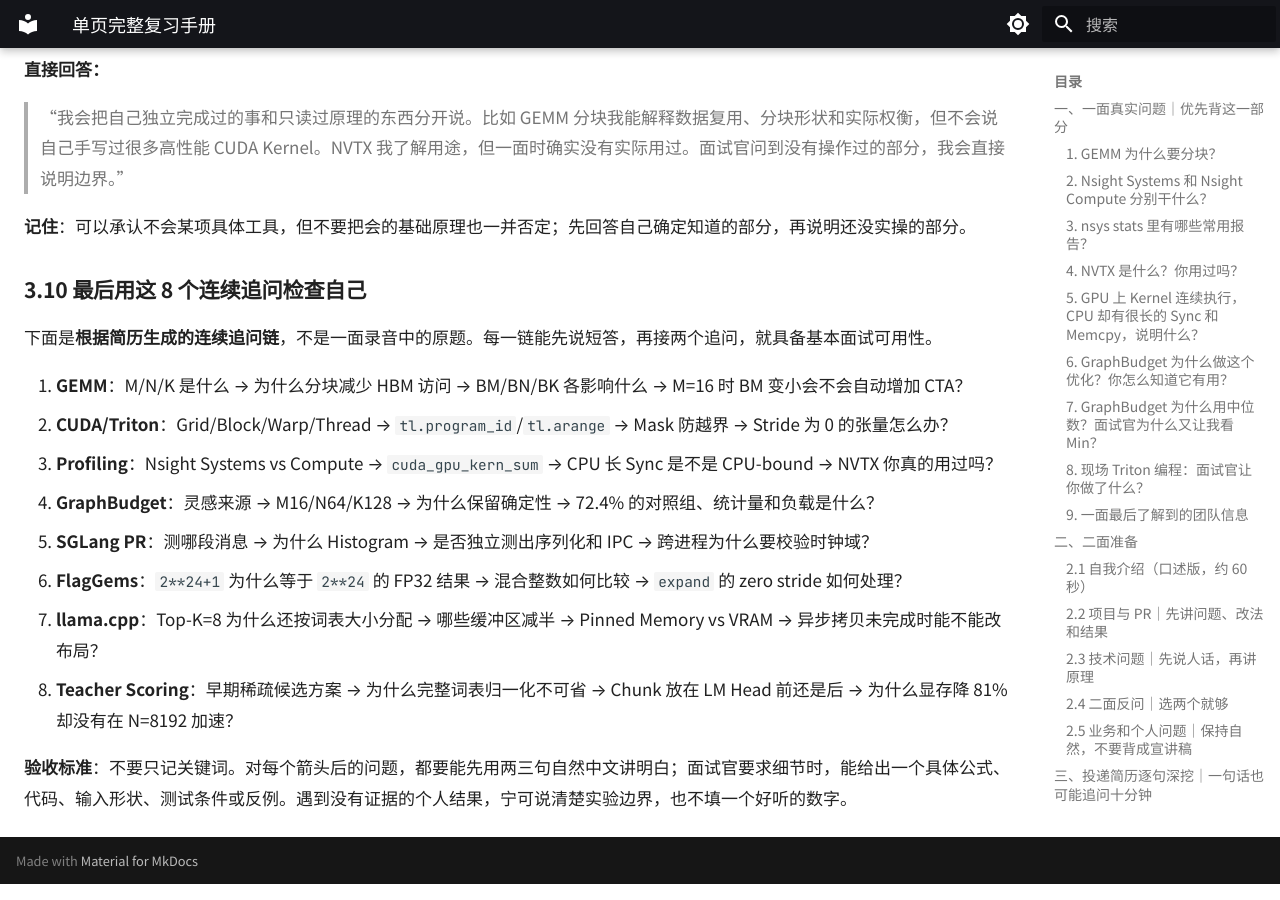
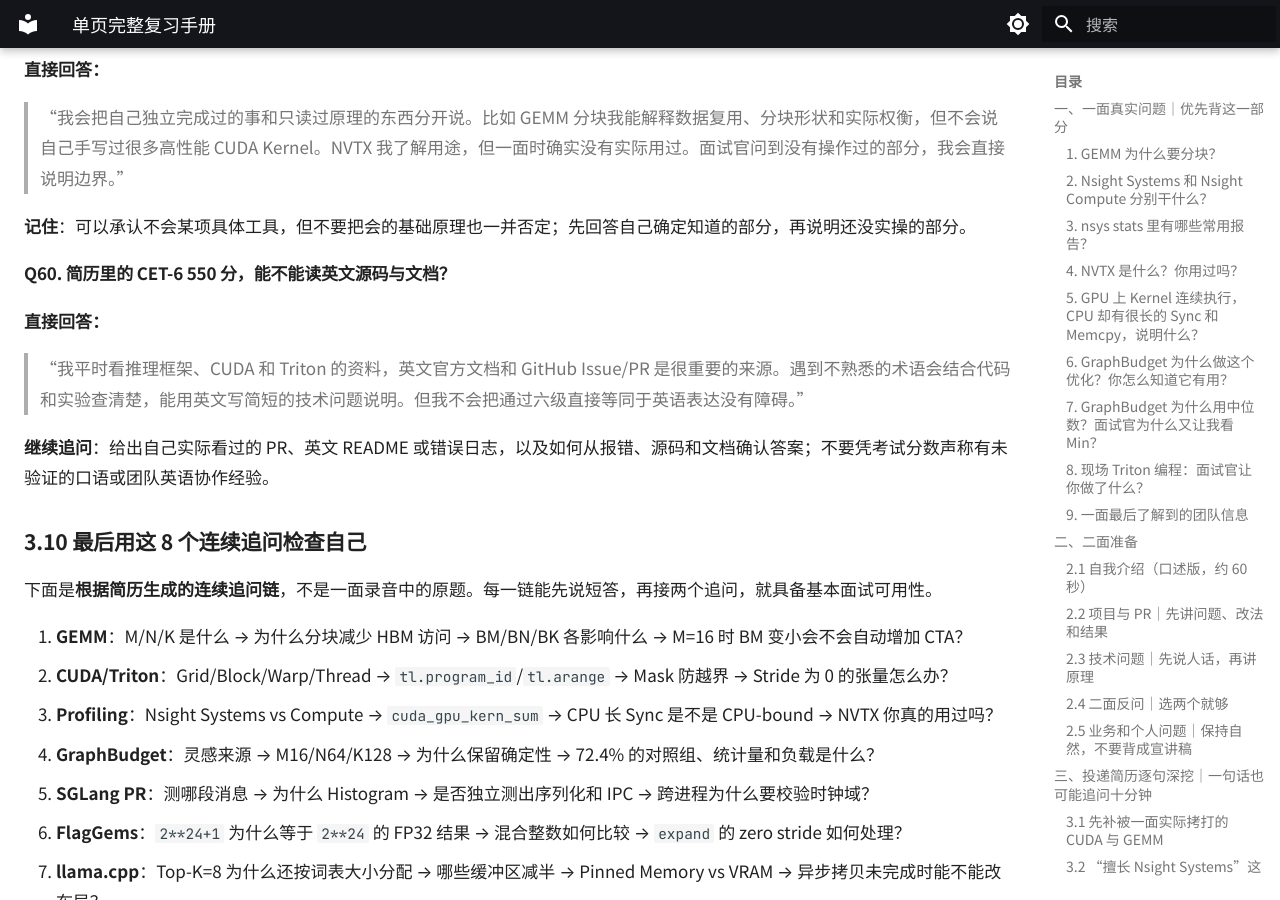
Before and after one commit to yu830/ai-infra-handbook, an MkDocs documentation site: the page built from docs/index.md, in a window 1280 px wide and 900 px high, scrolled down 30026 px. Built offline with MkDocs 1.6.1 and Material for MkDocs 9.7.7, drawn with Linux system fonts in a browser that asks for light colours.

Commit message:
docs: include final resume micro-detail on English documentation literacy

```diff
--- a/docs/index.md
+++ b/docs/index.md
@@ -884,6 +884,14 @@ ctest --test-dir build --output-on-failure
 
 **记住**：可以承认不会某项具体工具，但不要把会的基础原理也一并否定；先回答自己确定知道的部分，再说明还没实操的部分。
 
+#### Q60. 简历里的 CET-6 550 分，能不能读英文源码与文档？
+
+**直接回答：**
+
+> “我平时看推理框架、CUDA 和 Triton 的资料，英文官方文档和 GitHub Issue/PR 是很重要的来源。遇到不熟悉的术语会结合代码和实验查清楚，能用英文写简短的技术问题说明。但我不会把通过六级直接等同于英语表达没有障碍。”
+
+**继续追问**：给出自己实际看过的 PR、英文 README 或错误日志，以及如何从报错、源码和文档确认答案；不要凭考试分数声称有未验证的口语或团队英语协作经验。
+
 ### 3.10 最后用这 8 个连续追问检查自己
 
 下面是**根据简历生成的连续追问链**，不是一面录音中的原题。每一链能先说短答，再接两个追问，就具备基本面试可用性。
```
